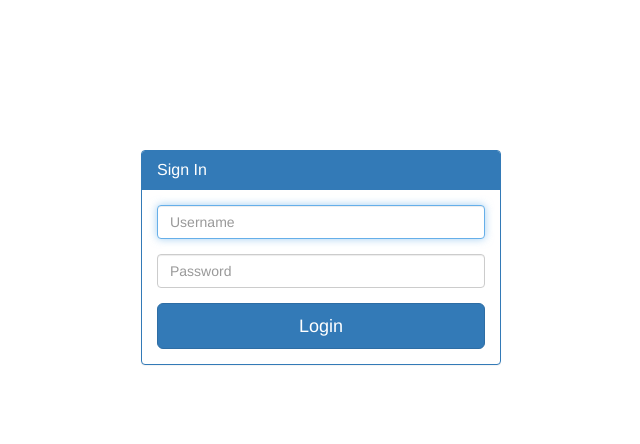
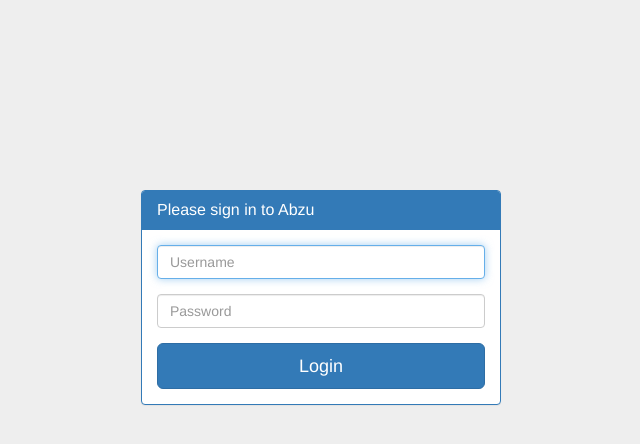
Before and after one commit to jacobm001/independence_water, a PHP site: page /login.php in a window 1280 px wide. Shown: the top 444 px of the page, without its empty margins (319-959 px from the left). Run offline with PHP 8.4, Linux system fonts and the light colour scheme.

Commit message:
added theme

```diff
--- a/index.html
+++ b/index.html
@@ -5,6 +5,7 @@
 		<meta charset="utf-8">
 		<meta name="viewport" content="width=device-width, initial-scale=1">
 		<link rel="stylesheet" href="bootstrap/css/bootstrap.css">
+		<link href="/css/signin.css" rel="stylesheet">
 		<script src="jquery/jquery-2.2.0.js"></script>
 		<script src="jquery/jquery.csv.js"></script>
 		<script src="bootstrap/js/bootstrap.js"></script>
--- a/login.php
+++ b/login.php
@@ -8,10 +8,11 @@ session_start();//session starts here
 	<meta charset="UTF-8">
 	<meta name="viewport" content="width=device-width, initial-scale=1">
 	<link rel="stylesheet" href="bootstrap/css/bootstrap.css">
+	<link href="/css/signin.css" rel="stylesheet">
 	<script src="jquery/jquery-2.2.0.js"></script>
 	<script src="jquery/jquery.csv.js"></script>
 	<script src="bootstrap/js/bootstrap.js"></script>
-	<title>Login</title>
+	<title>Login - Abzu: Water Visualization</title>
 </head>
 <style>
 	.login-panel {
@@ -27,7 +28,7 @@ session_start();//session starts here
 		<div class="col-md-4 col-md-offset-4">
 			<div class="login-panel panel panel-primary">
 				<div class="panel-heading">
-					<h3 class="panel-title">Sign In</h3>
+					<h3 class="panel-title">Please sign in to Abzu</h3>
 				</div>
 				<div class="panel-body">
 					<form role="form" method="post" action="login.php">
```
